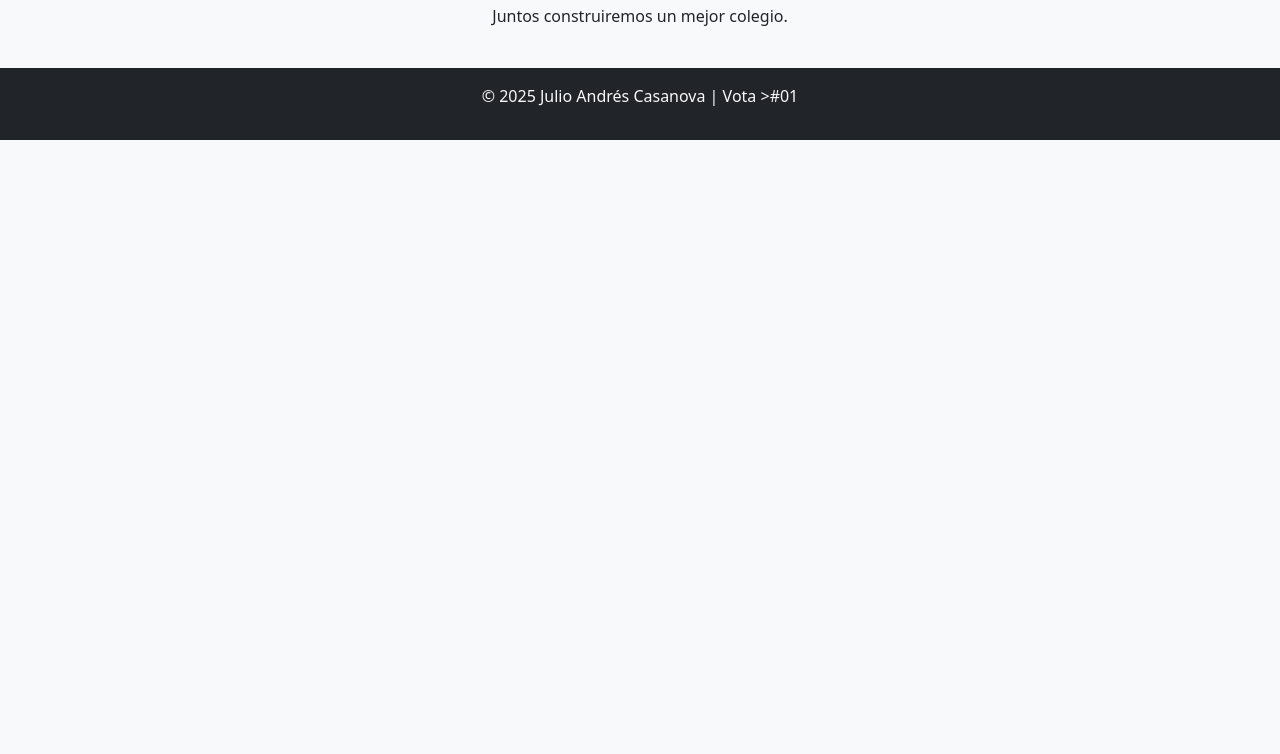
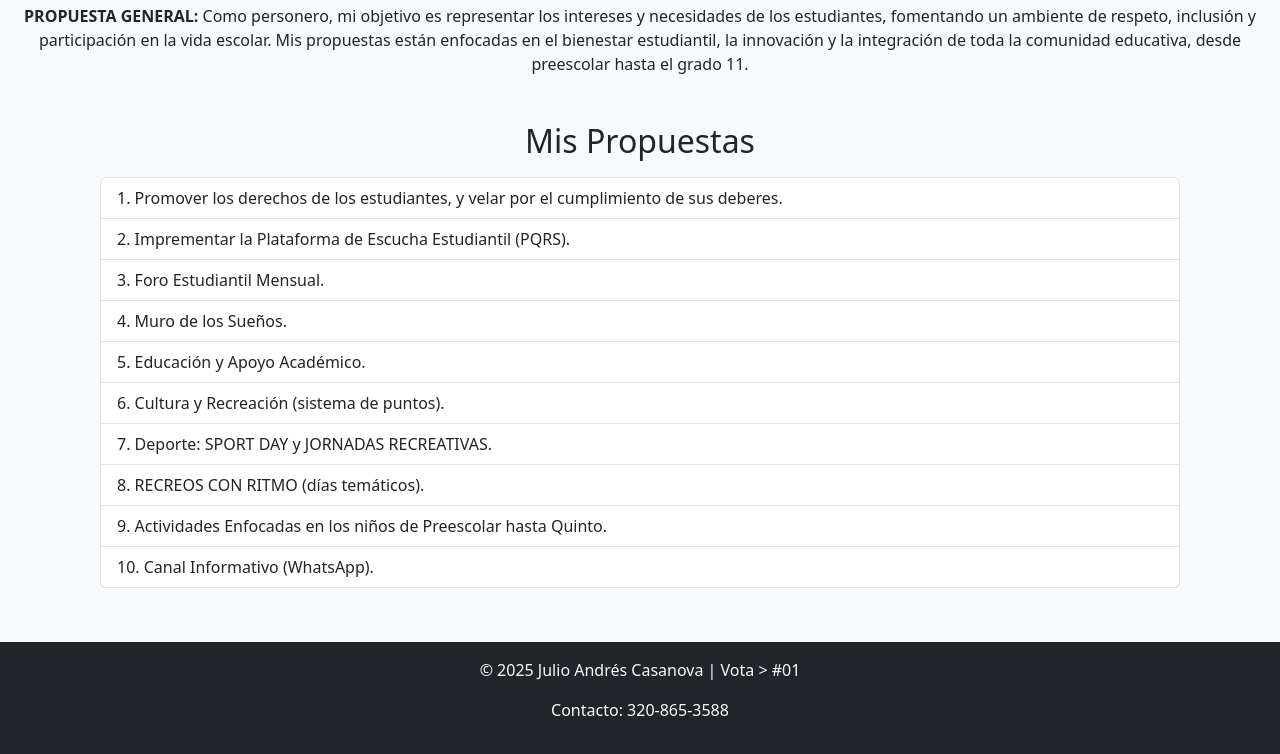
Before and after one commit to Chulixx162/Mi_campa-a_personero, a plain HTML site: page index.html in a window 1280 px wide. Shown: the part 709-1463 px from the top of the page. Before the commit the page ends 849 px from the top, so only its background shows below. Drawn offline with Linux system fonts and the light colour scheme.

Commit message:
Update index.html

```diff
--- a/index.html
+++ b/index.html
@@ -31,7 +31,7 @@
             font-weight: bold;
         }
     </style>
-    </style>
+
 </head>
 <body>
    <header class="hero">
@@ -42,24 +42,32 @@
         <div class="container text-center mt-4">
             <img src="PAW CAMPAÑA_Mesa de trabajo 1.png" alt="VOTA_#01" class="profile-img">
             <h2 class="mt-3">¡Tu voz, tu elección!</h2>
-        <p>Juntos construiremos un mejor colegio.</p>
+            <p><span class="fw-bold">PROPUESTA GENERAL:</span> Como personero, mi objetivo es representar los intereses
+                y necesidades de los estudiantes, fomentando un ambiente de respeto, inclusión y participación en la
+                vida escolar. Mis propuestas están enfocadas en el bienestar estudiantil, la innovación y la integración
+                de toda la comunidad educativa, desde preescolar hasta el grado 11.</p>
         </div>
     </div>
-    <!--
     <section class="container propuestas">
         <h2 class="text-center">Mis Propuestas</h2>
         <ul class="list-group mt-3">
-            <li class="list-group-item">[Espacio para propuesta 1]</li>
-            <li class="list-group-item">[Espacio para propuesta 2]</li>
-            <li class="list-group-item">[Espacio para propuesta 3]</li>
-            <li class="list-group-item">[Espacio para propuesta 4]</li>
+            <li class="list-group-item">1. Promover los derechos de los estudiantes, y velar por el cumplimiento de sus
+                deberes.</li>
+            <li class="list-group-item">2. Imprementar la Plataforma de Escucha Estudiantil (PQRS).</li>
+            <li class="list-group-item">3. Foro Estudiantil Mensual.</li>
+            <li class="list-group-item">4. Muro de los Sueños.</li>
+            <li class="list-group-item">5. Educación y Apoyo Académico.</li>
+            <li class="list-group-item">6. Cultura y Recreación (sistema de puntos).</li>
+            <li class="list-group-item">7. Deporte: SPORT DAY y JORNADAS RECREATIVAS.</li>
+            <li class="list-group-item">8. RECREOS CON RITMO (días temáticos).</li>
+            <li class="list-group-item">9. Actividades Enfocadas en los niños de Preescolar hasta Quinto.</li>
+            <li class="list-group-item">10. Canal Informativo (WhatsApp).</li>
         </ul>
-        -->
     </section>
     <footer class="text-center py-3 mt-4 bg-dark text-light">
-        <p>&copy; 2025 Julio Andrés Casanova | Vota <span > <!--class="numero"-->>#01</span></p>
+        <p>&copy; 2025 Julio Andrés Casanova | Vota <span> <!--class="numero"-->> #01</span></p>
+        <p>Contacto: 320-865-3588</p>
     </footer>
-
     <script src="JS/bootstrap.bundle.min.js"></script>
 </body>
 </html>
```
Lines whose indentation alone changed are shown as unchanged.
